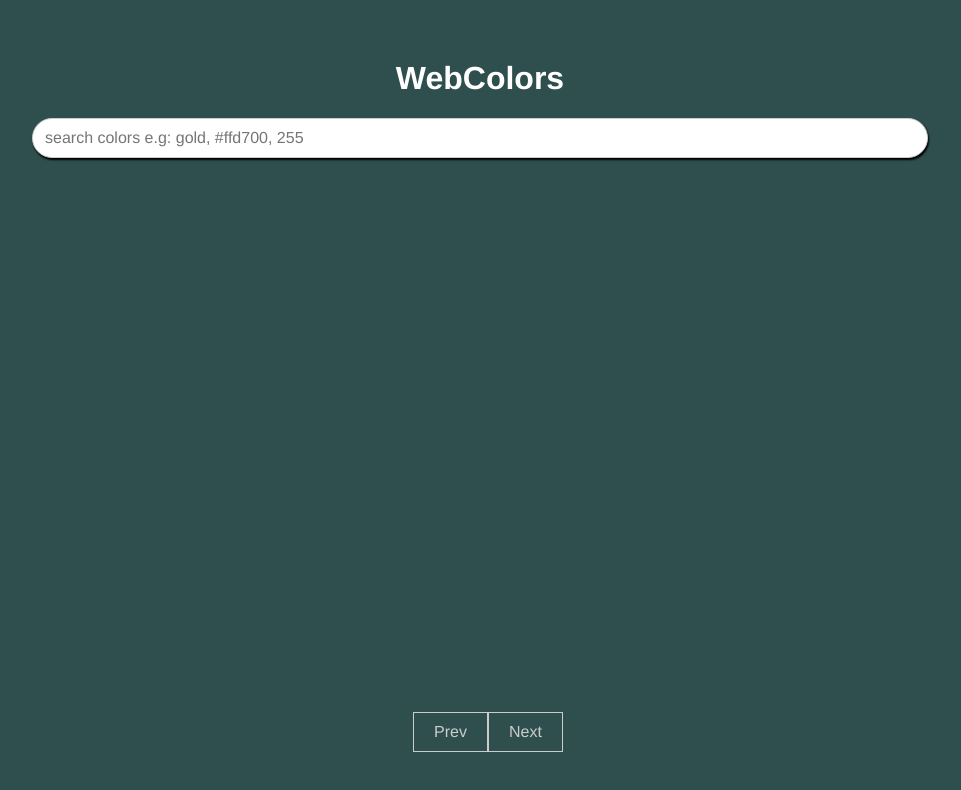
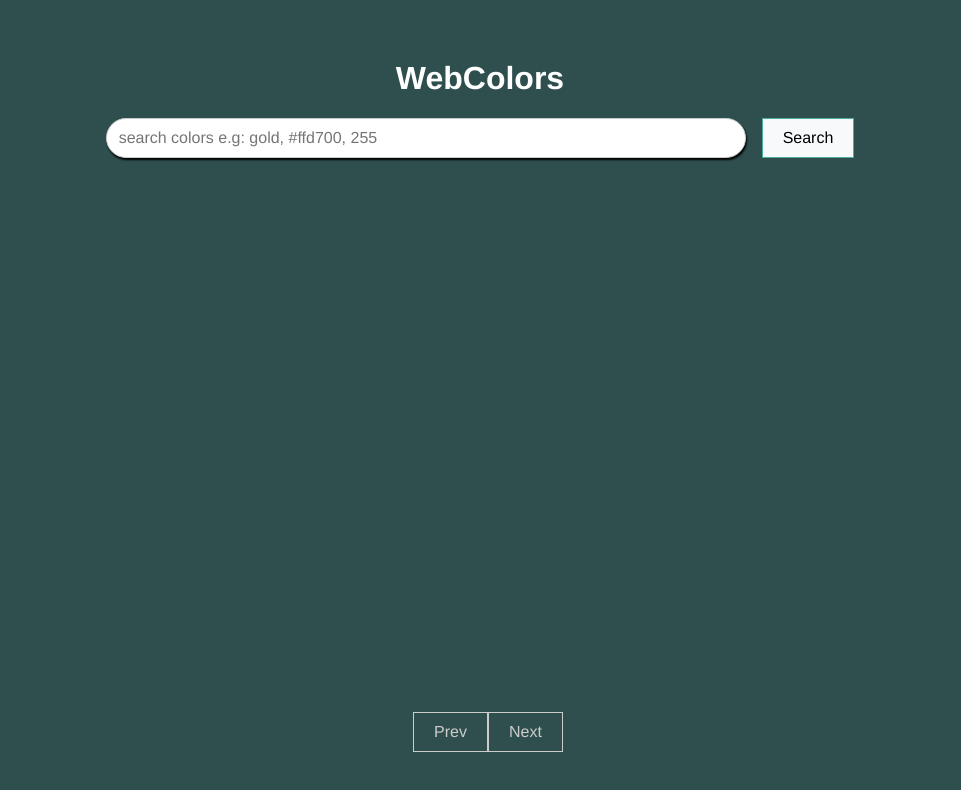
Before and after one commit to chubbystrings/vue-webcolors, a Vue app: page / in a window 1280 px wide. Shown: the top 790 px of the page, without its empty margins (160-1121 px from the left). Built offline with nearby package versions, Linux system fonts and the light colour scheme.

Commit message:
added search button

```diff
--- a/src/components/Home.vue
+++ b/src/components/Home.vue
@@ -6,9 +6,10 @@
       <h1>WebColors</h1>
 
 
-      <input @focus="changeScroll" type="text" v-model='value' @blur="resetScroll" placeholder="search colors e.g: gold, #ffd700, 255">
+      <input @focus="changeScroll" @blur="resetScroll"  type="text" ref="input"  placeholder="search colors e.g: gold, #ffd700, 255">
+      <button class="colorSearchBtn" @click="showValue">Search</button>
+      <div class="colorOptions" v-if="value">
 
-      <div class="colorOptions" v-if="value">
         <transition-group name="fade" appear>
           <app-colors v-for="v in paginatedData" @clicked="clickColor($event)" :key="v" :v="v">{{v}}</app-colors>
         </transition-group>
@@ -16,8 +17,8 @@
 
 
       <transition name="fade" appear>
-      <div class="paginationBtn" v-if="windowWidth" >
-        <div v-show="value">Page {{pageCount > 0 ? pageNumber + 1 : pageNumber = 0}} of {{pageCount}}</div>
+      <div class="paginationBtn" v-if="!windowWidth">
+        <div  v-if="value"><em >Page {{pageCount > 0 ? pageNumber + 1 : pageNumber = 0}} of {{pageCount}}</em></div>
         <button :disabled="pageNumber === 0 || value == ''" @click="prevPage">Prev</button>
         <button :disabled="pageNumber >= pageCount - 1 || value == ''" @click="nextPage">Next</button>
 
@@ -42,7 +43,7 @@ export default {
       singleMatched: [],
       loaded: false,
       initialOffset: '',
-      windowWidth: true,
+      windowWidth: false,
 colors:  [
       {name:'aliceblue',	hex:'#F0F8FF',	rgb:'240, 248, 255'},
       {name:'antiquewhite',	hex:'#FAEBD7',	rgb:'250, 235, 215'},
@@ -202,6 +203,7 @@ colors:  [
 
     filteredColors(){
       const e = Array.from(this.value)[0]
+
       if(e && e === '#'){
         this.value = this.value.toUpperCase()
         this.colorSearch = 'hex'
@@ -279,6 +281,10 @@ colors:  [
 
 
     },
+
+    showValue(){
+      this.value = this.$refs.input.value
+    },
     nextPage(){
         this.pageNumber++
     },
@@ -289,13 +295,14 @@ colors:  [
     changeScroll(){
        this.initialOffset = window.innerWidth
        if(this.initialOffset < 600){
-         this.windowWidth = false
+
+         this.windowWidth = true
        }
 
     },
 
     resetScroll(){
-      this.windowWidth = true
+      this.windowWidth = false
     }
   },
 
@@ -311,7 +318,7 @@ colors:  [
 
 .input input {
     font: inherit;
-    width: 70vw;
+    width: 50vw;
     padding: 6px 12px;
     box-sizing: border-box;
     border: 1px solid #ccc;
@@ -334,6 +341,31 @@ colors:  [
   font: inherit;
   cursor: pointer;
   background-color: #f8f9fa;
+}
+
+.colorSearchBtn {
+  margin-left: 1rem;
+   border: 1px solid #4AAE9B;
+  color: black;
+  padding: 10px 20px;
+  font: inherit;
+  cursor: pointer;
+  background-color: #f8f9fa;
+}
+
+.colorSearchBtn:hover,
+.colorSearchBtn:active {
+background-color: #4AAE9B;
+color: black;
+}
+
+.colorSearchBtn[disabled],
+.colorSearchBtn[disabled]:hover,
+.colorSearchBtn[disabled]:active {
+border: 1px solid #ccc;
+background-color: transparent;
+color: #ccc;
+cursor: not-allowed;
 }
 
 .paginationBtn {
```
Lines whose indentation alone changed are shown as unchanged.
